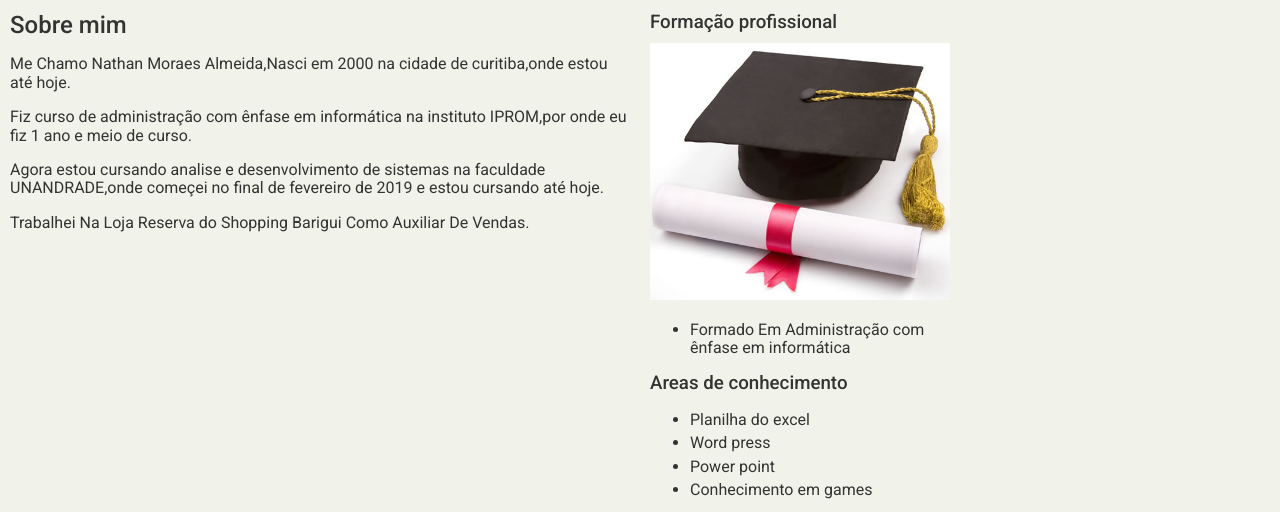
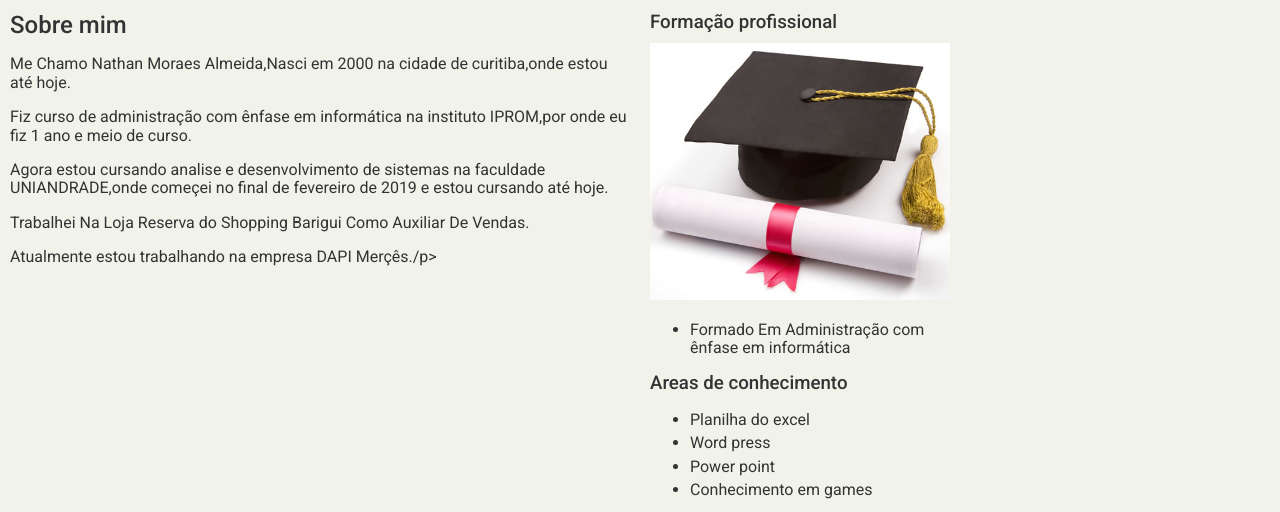
Before and after one commit to NathanAlmeida1/NathanAlmeida1.github.io, a plain HTML site: page sobre.html in a window 1280 px wide. Shown: the part 85-597 px from the top of the page. Drawn offline with nearby package versions, Linux system fonts and the light colour scheme.

Commit message:
Update sobre.html

```diff
--- a/sobre.html
+++ b/sobre.html
@@ -32,7 +32,7 @@
 			</div>
 			<div class="coluna col8 sidebar">
 				<h2>Sobre mim</em></h2>
-				<p>Me Chamo Nathan Moraes Almeida,Nasci em 2000 na cidade de curitiba,onde estou até hoje.<p>Fiz curso de administração com ênfase em informática na instituto IPROM,por onde eu fiz 1 ano e meio de curso.<p>Agora estou cursando analise e desenvolvimento de sistemas na faculdade UNANDRADE,onde começei no final de fevereiro de 2019 e estou cursando até hoje.<p>Trabalhei Na Loja Reserva do Shopping Barigui Como Auxiliar De Vendas.</p>
+				<p>Me Chamo Nathan Moraes Almeida,Nasci em 2000 na cidade de curitiba,onde estou até hoje.<p>Fiz curso de administração com ênfase em informática na instituto IPROM,por onde eu fiz 1 ano e meio de curso.<p>Agora estou cursando analise e desenvolvimento de sistemas na faculdade UNIANDRADE,onde começei no final de fevereiro de 2019 e estou cursando até hoje.<p>Trabalhei Na Loja Reserva do Shopping Barigui Como Auxiliar De Vendas.</p><p>Atualmente estou trabalhando na empresa DAPI Merçês./p>
 			 </p>
 			</div>
 			<div class="coluna col4 right ">
```
